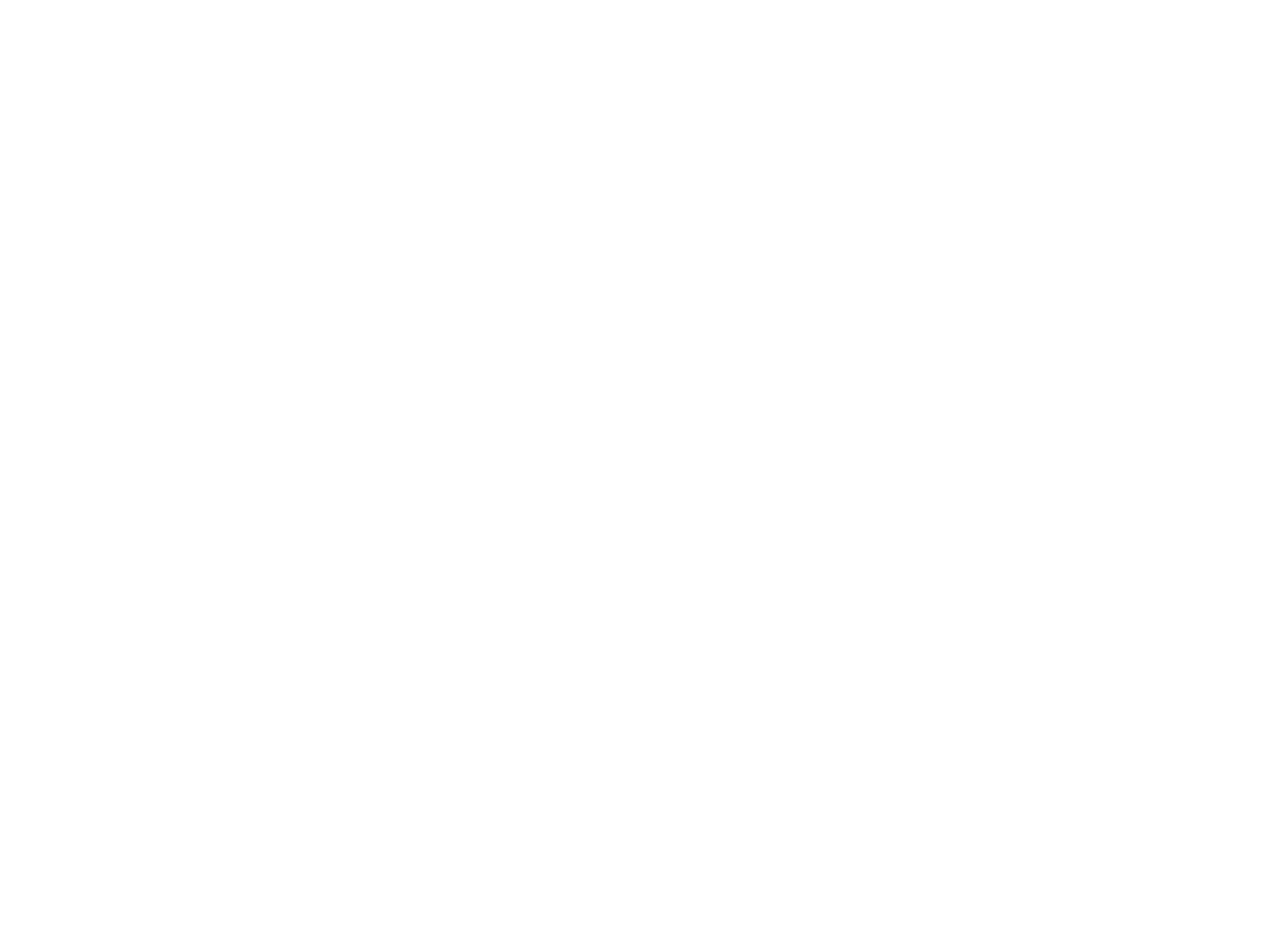
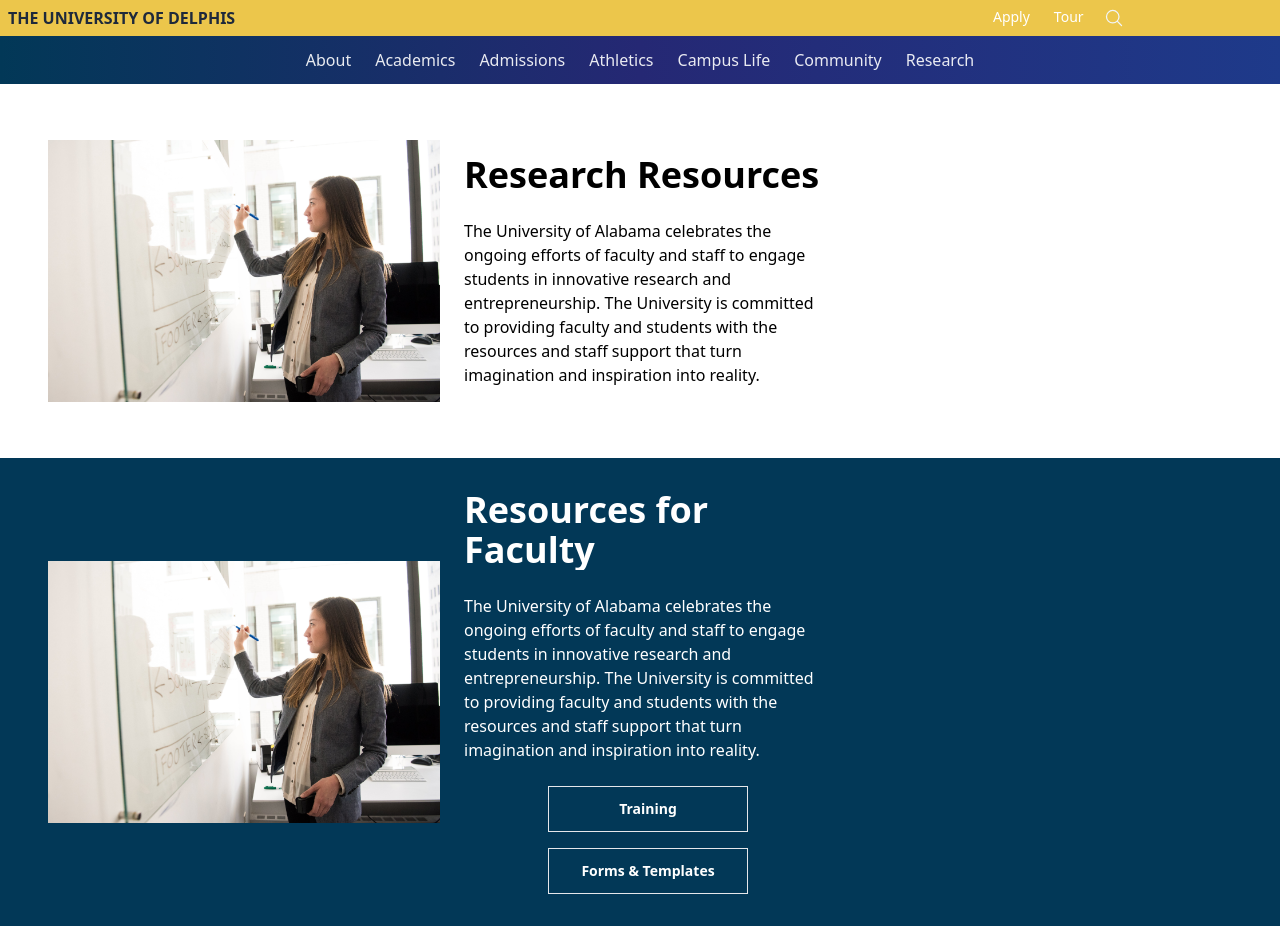
Before and after one commit to Ali-Fattahian/delphis-university-frontend, a React (Create React App) app: page /research-resources in a window 1280 px wide. Before the commit this address had no page. Before the commit the page ends 800 px from the top, so only its background shows below. Built offline with nearby package versions, Linux system fonts and the light colour scheme.

Commit message:
create LinkButtonTransparent, create the first 2 sections of research resources page

```diff
--- a/src/App.js
+++ b/src/App.js
@@ -1,12 +1,14 @@
 import { BrowserRouter as Router, Routes, Route } from "react-router-dom";
 import HomePage from "./pages/Home/HomePage";
 import "./App.css";
+import ResearchResourcesPage from "./pages/Research/ResearchResourcesPage";
 
 function App() {
   return (
     <Router>
       <Routes>
         <Route element={<HomePage />} path="/" />
+        <Route element={<ResearchResourcesPage />} path="/research-resources" />
       </Routes>
     </Router>
   );
--- a/src/components/layout/ImageNextToParagraph.MoreInfo.js
+++ b/src/components/layout/ImageNextToParagraph.MoreInfo.js
@@ -4,12 +4,45 @@
   imageLink,
   text,
   title,
+  subTitle = null,
   textColor,
   bgColor,
-  buttonComponent,
+  buttonComponent = null,
+  reverse = false,
 }) => {
   // A common pattern of an image being next to a paragraph, having a title and a button linking to more information about the topic
-  return <div>ImageNextToParagraph.MoreInfo</div>;
+  return (
+    <div className={`w-full p-8 bg-${bgColor} mt-6`}>
+      <div
+        className={`w-full max-w-[800px] flex ${
+          reverse ? "flex-col-reverse" : "flex-col"
+        } md:flex-row gap-4`}
+      >
+        <div className="flex flex-col gap-4">
+          <h1
+            className={`text-5xl overflow-hidden text-center font-bold text-${textColor} block sm:hidden mb-6`}
+          >
+            {title}
+          </h1>
+          {subTitle && (
+            <p className={`text-xl text-${textColor}`}>{subTitle}</p>
+          )}
+        </div>
+        <div className="flex flex-col  sm:flex-row justify-center items-center gap-6">
+          <img src={imageLink} alt={title} className="flex-[0_0_50%]" />
+          <div className="flex flex-col gap-6">
+            <h1
+              className={`text-4xl font-bold text-${textColor} hidden sm:block overflow-hidden`}
+            >
+              {title}
+            </h1>
+            <p className={`text-${textColor}`}>{text}</p>
+            {buttonComponent && buttonComponent}
+          </div>
+        </div>
+      </div>
+    </div>
+  );
 };
 
 export default ImageNextToParagraphMoreInfo;
--- a/src/components/layout/Navbar.hamMenu.js
+++ b/src/components/layout/Navbar.hamMenu.js
@@ -46,7 +46,7 @@
           <NavbarHamMenuMainNavLink name="Community" link="/" />
         </li>
         <li>
-          <NavbarHamMenuMainNavLink name="Research" link="/" />
+          <NavbarHamMenuMainNavLink name="Research" link="research-resources" />
         </li>
       </ul>
     </div>
--- /dev/null
+++ b/src/components/utilities/LinkButtonTransparent.js
@@ -0,0 +1,14 @@
+import React from "react";
+
+const LinkButtonTransparent = ({ name, link }) => {
+  return (
+    <a
+      href={link}
+      className="px-4 py-3 bg-transparent text-white text-sm font-semibold border-[1px]  transition-colors duration-300 hover:bg-[#ffffff14] min-[270px]:min-w-[200px] text-center"
+    >
+      {name}
+    </a>
+  );
+};
+
+export default LinkButtonTransparent;
--- a/src/main.css
+++ b/src/main.css
@@ -675,6 +675,22 @@
   margin-top: 1rem;
 }
 
+.mb-6 {
+  margin-bottom: 1.5rem;
+}
+
+.mt-8 {
+  margin-top: 2rem;
+}
+
+.mt-6 {
+  margin-top: 1.5rem;
+}
+
+.block {
+  display: block;
+}
+
 .inline-block {
   display: inline-block;
 }
@@ -765,8 +781,20 @@
   max-width: 500px;
 }
 
+.max-w-\[800px\] {
+  max-width: 800px;
+}
+
 .flex-1 {
   flex: 1 1 0%;
+}
+
+.flex-\[0-0-50\%\] {
+  flex: 0-0-50%;
+}
+
+.flex-\[0_0_50\%\] {
+  flex: 0 0 50%;
 }
 
 .flex-grow {
@@ -804,16 +832,8 @@
   grid-template-columns: repeat(1, minmax(0, 1fr));
 }
 
-.grid-cols-\[repeat\(auto-fill\2c minmax\(300px\2c 1fr\)\)\] {
-  grid-template-columns: repeat(auto-fill,minmax(300px,1fr));
-}
-
 .grid-cols-\[repeat\(auto-fill\2c minmax\(200px\2c 1fr\)\)\] {
   grid-template-columns: repeat(auto-fill,minmax(200px,1fr));
-}
-
-.grid-cols-\[repeat\(auto-fill\2c minmax\(100px\2c 1fr\)\)\] {
-  grid-template-columns: repeat(auto-fill,minmax(100px,1fr));
 }
 
 .flex-row {
@@ -826,6 +846,10 @@
 
 .flex-col {
   flex-direction: column;
+}
+
+.flex-col-reverse {
+  flex-direction: column-reverse;
 }
 
 .items-start {
@@ -874,6 +898,10 @@
 
 .gap-6 {
   gap: 1.5rem;
+}
+
+.gap-8 {
+  gap: 2rem;
 }
 
 .overflow-hidden {
@@ -928,9 +956,9 @@
   background-color: #00000038;
 }
 
-.bg-slate-50 {
+.bg-slate-100 {
   --tw-bg-opacity: 1;
-  background-color: rgb(248 250 252 / var(--tw-bg-opacity));
+  background-color: rgb(241 245 249 / var(--tw-bg-opacity));
 }
 
 .bg-transparent {
@@ -945,16 +973,6 @@
 .bg-vgyellow {
   --tw-bg-opacity: 1;
   background-color: rgb(236 198 75 / var(--tw-bg-opacity));
-}
-
-.bg-slate-100 {
-  --tw-bg-opacity: 1;
-  background-color: rgb(241 245 249 / var(--tw-bg-opacity));
-}
-
-.bg-slate-200 {
-  --tw-bg-opacity: 1;
-  background-color: rgb(226 232 240 / var(--tw-bg-opacity));
 }
 
 .bg-gradient-to-l {
@@ -1027,6 +1045,10 @@
   object-fit: cover;
 }
 
+.p-2 {
+  padding: 0.5rem;
+}
+
 .p-3 {
   padding: 0.75rem;
 }
@@ -1037,6 +1059,10 @@
 
 .p-6 {
   padding: 1.5rem;
+}
+
+.p-8 {
+  padding: 2rem;
 }
 
 .px-2 {
@@ -1134,9 +1160,19 @@
   line-height: 1.25rem;
 }
 
+.text-xl {
+  font-size: 1.25rem;
+  line-height: 1.75rem;
+}
+
 .text-xs {
   font-size: 0.75rem;
   line-height: 1rem;
+}
+
+.text-6xl {
+  font-size: 3.75rem;
+  line-height: 1;
 }
 
 .font-bold {
@@ -1336,6 +1372,14 @@
 }
 
 @media (min-width: 640px) {
+  .sm\:block {
+    display: block;
+  }
+
+  .sm\:hidden {
+    display: none;
+  }
+
   .sm\:w-1\/2 {
     width: 50%;
   }
@@ -1400,4 +1444,8 @@
   .md\:grid-cols-3 {
     grid-template-columns: repeat(3, minmax(0, 1fr));
   }
+
+  .md\:flex-row {
+    flex-direction: row;
+  }
 }
--- a/src/pages/Home/HomePage.Academics.js
+++ b/src/pages/Home/HomePage.Academics.js
@@ -1,6 +1,6 @@
 import React from "react";
 import LinkButtonAlt from "../../components/utilities/LinkButtonAlt";
-import CardNoBorder from "../../components/layout/CardNoBorder";
+import CardNoBorderContainer from "../../components/layout/CardNoBorderContainer";
 
 const imageURL = require("../../assets/images/pexels-artem-podrez-5715850.jpeg");
 
@@ -13,29 +13,28 @@
       <p className="m-4 text-center">
         Research Project Advancing Tools To Remotely Monitor Water Quality
       </p>
-      <div className="grid grid-cols-[repeat(auto-fill,minmax(300px,1fr))] gap-6 justify-center">
-        <CardNoBorder
-          imageURL={imageURL}
-          title="Undergraduate"
-          text="Research Project Advancing Tools To Remotely Monitor Water Quality"
-          maxWidth={400}
-          link="/"
-        />
-        <CardNoBorder
-          imageURL={imageURL}
-          title="Graduate"
-          text="Research Project Advancing Tools To Remotely Monitor Water Quality"
-          maxWidth={400}
-          link="/"
-        />
-        <CardNoBorder
-          imageURL={imageURL}
-          title="UD Online"
-          text="Research Project Advancing Tools To Remotely Monitor Water Quality"
-          maxWidth={400}
-          link="/"
-        />
-      </div>
+      <CardNoBorderContainer
+        cardsArr={[
+          {
+            title: "Graduate",
+            text: "Research Project Advancing Tools To Remotely Monitor Water Quality",
+            link: "/",
+            imageURL: imageURL,
+          },
+          {
+            title: "Undergraduate",
+            text: "Research Project Advancing Tools To Remotely Monitor Water Quality",
+            link: "/",
+            imageURL: imageURL,
+          },
+          {
+            title: "UD Online",
+            text: "Research Project Advancing Tools To Remotely Monitor Water Quality",
+            link: "/",
+            imageURL: imageURL,
+          },
+        ]}
+      />
       <div className="w-full flex flex-col gap-3 text-center justify-center items-center min-[620px]:flex-row mt-12">
         <LinkButtonAlt
           name="FIND COURSES AND PROGRAMS"
--- a/src/pages/Home/HomePage.Campus.js
+++ b/src/pages/Home/HomePage.Campus.js
@@ -1,4 +1,5 @@
 import React from "react";
+import LinkButtonTransparent from "../../components/utilities/LinkButtonTransparent";
 
 const imageURL = require("../../assets/images/university.jpeg");
 
@@ -24,18 +25,8 @@
               electronic typesetting, remaining essentially unchanged.
             </p>
             <div className="p-6 flex flex-col gap-4 justify-center items-center max-w-[500px] m-auto">
-              <a
-                href="/"
-                className="px-4 py-3 bg-transparent text-white text-sm font-semibold border-[1px]  transition-colors duration-300 hover:bg-[#ffffff14] min-[270px]:min-w-[200px]"
-              >
-                SCHEDULE A TOUR
-              </a>
-              <a
-                href="/"
-                className="px-4 py-3 bg-transparent text-white text-sm font-semibold border-[1px]  transition-colors duration-300 hover:bg-[#ffffff14] min-[270px]:min-w-[200px]"
-              >
-                OUR HOMETOWN
-              </a>
+              <LinkButtonTransparent name="SCHEDULE A TOUR" link="/" />
+              <LinkButtonTransparent name="OUR HOMETOWN" link="/" />
             </div>
           </div>
         </div>
--- a/src/pages/Home/HomePage.Community.js
+++ b/src/pages/Home/HomePage.Community.js
@@ -6,7 +6,7 @@
 const HomePageCommunity = () => {
   const [show, setShow] = useState(0);
   return (
-    <div className="p-6 bg-slate-200">
+    <div className="p-6 bg-slate-100">
       <div className="my-10 flex-row flex gap-10 justify-center">
         <div className="flex flex-col group">
           <h1
--- a/src/pages/Home/HomePage.DailyLife.js
+++ b/src/pages/Home/HomePage.DailyLife.js
@@ -6,7 +6,7 @@
 
 const HomePageDailyLife = () => {
   return (
-    <div className="flex flex-col gap-6 mt-10 bg-slate-200 p-6">
+    <div className="flex flex-col gap-6 mt-10 bg-slate-100 p-6">
       <h1 className="text-4xl cursor-pointer overflow-y-hidden text-center">
         LIFE AT UD
       </h1>
--- a/src/pages/Research/ResearchResourcesPage.js
+++ b/src/pages/Research/ResearchResourcesPage.js
@@ -0,0 +1,37 @@
+import React from "react";
+import Navbar from "../../components/layout/Navbar";
+import ImageNextToParagraphMoreInfo from "../../components/layout/ImageNextToParagraph.MoreInfo";
+import LinkButtonTransparent from "../../components/utilities/LinkButtonTransparent";
+
+const imageURL = require("../../assets/images/pexels-christina-morillo-1181534.jpeg");
+
+const ResearchResourcesPage = () => {
+  return (
+    <>
+      <Navbar />
+      <ImageNextToParagraphMoreInfo
+        title="Research Resources"
+        text="The University of Alabama celebrates the ongoing efforts of faculty and staff to engage students in innovative research and entrepreneurship. The University is committed to providing faculty and students with the resources and staff support that turn imagination and inspiration into reality."
+        imageLink={imageURL}
+        bgColor="white"
+        textColor="black"
+      />
+      <ImageNextToParagraphMoreInfo
+        title="Resources for Faculty"
+        // subTitle="UD is commited to building an innovative research community on campus"
+        text="The University of Alabama celebrates the ongoing efforts of faculty and staff to engage students in innovative research and entrepreneurship. The University is committed to providing faculty and students with the resources and staff support that turn imagination and inspiration into reality."
+        imageLink={imageURL}
+        bgColor="vgblue"
+        textColor="white"
+        buttonComponent={
+          <div className="flex flex-col gap-4 justify-center items-center">
+            <LinkButtonTransparent name="Training" link="/" />
+            <LinkButtonTransparent name="Forms & Templates" link="/" />
+          </div>
+        }
+      />
+    </>
+  );
+};
+
+export default ResearchResourcesPage;
```
